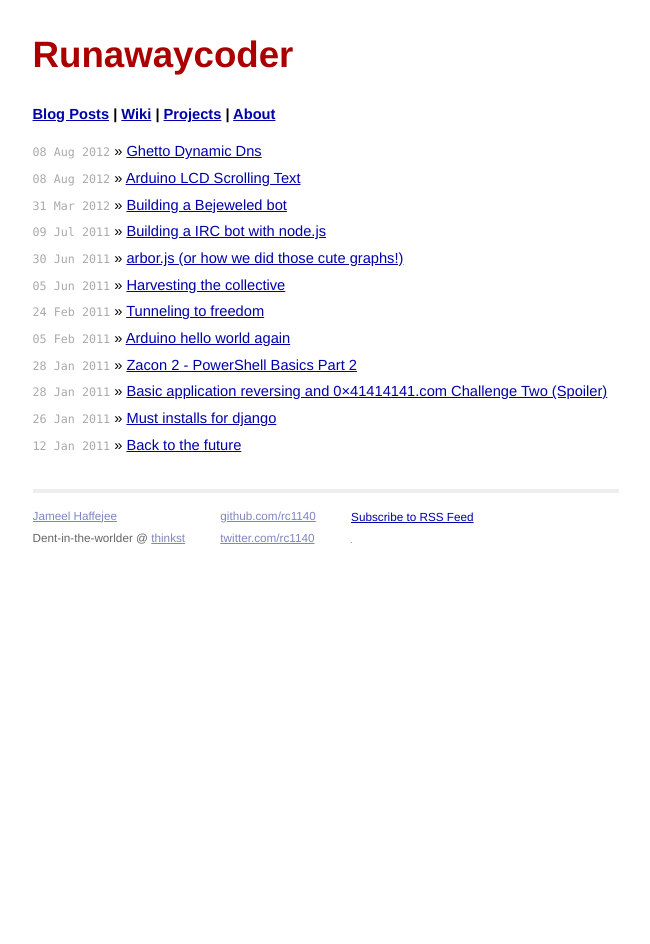
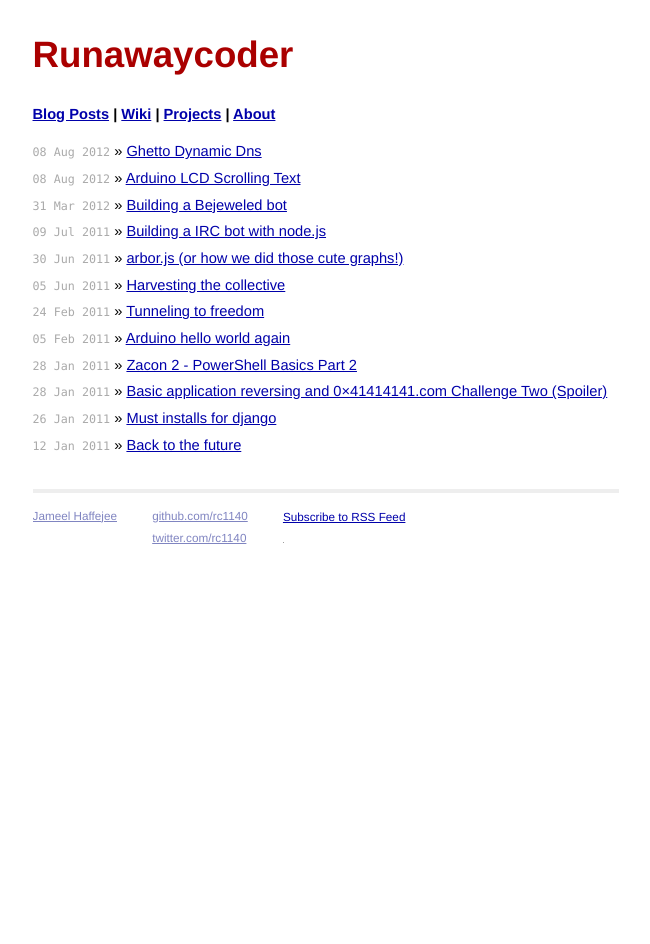
Before and after one commit to RC1140/rc1140.github.com, a Jekyll site: the page built from index.html, in a window 1280 px wide. Shown: the whole page, without its empty margins (314-964 px from the left). Built offline with Jekyll 4.4.1, drawn with Linux system fonts in a browser that asks for light colours; grey boxes are pictures that could not be loaded.

Commit message:
Update _layouts/default.html

```diff
--- a/_layouts/default.html
+++ b/_layouts/default.html
@@ -28,8 +28,8 @@
   <div class="footer">
     <div class="contact">
       <p>
-        <a href="http://jameelhaffejee.co.za">Jameel Haffejee</a><br />
-        Dent-in-the-worlder @ <a href="http://thinkst.com/">thinkst</a><br />
+        <a href="http://runawaycoder.co.za">Jameel Haffejee</a><br />
+        <br />
       </p>
     </div>
     <div class="contact">
```
